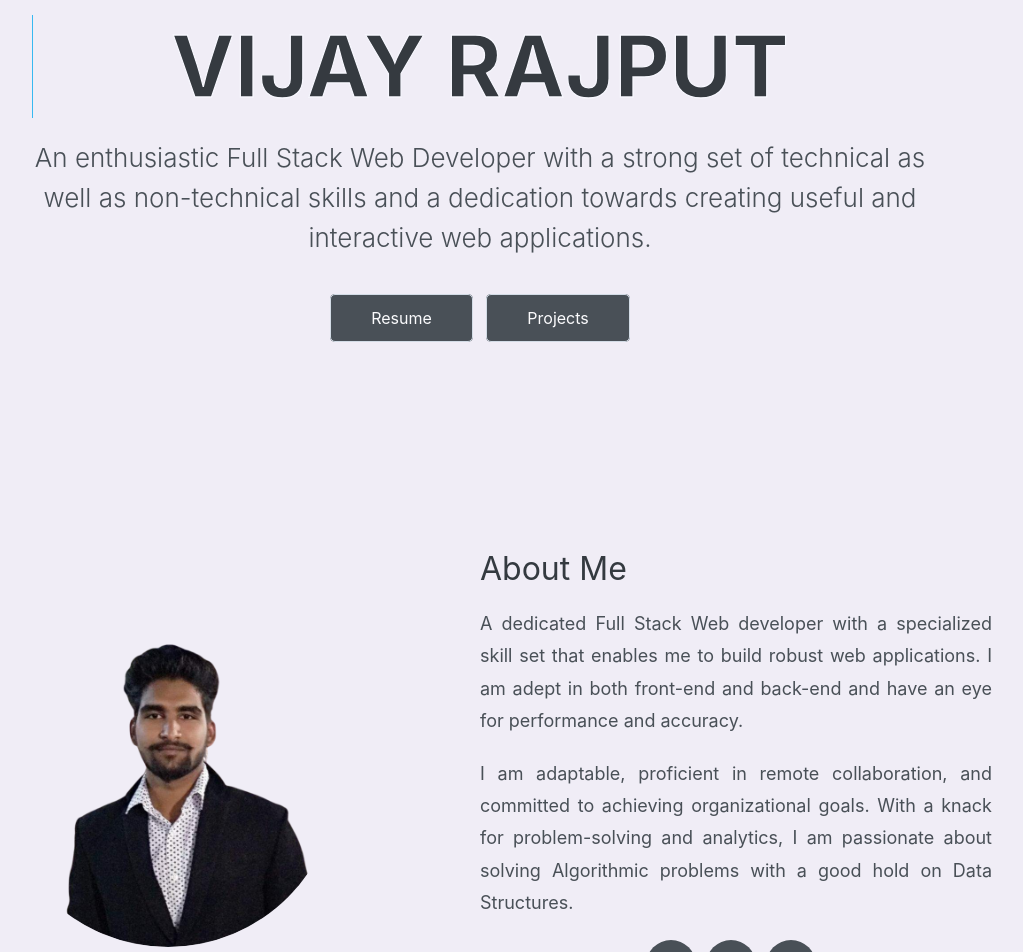
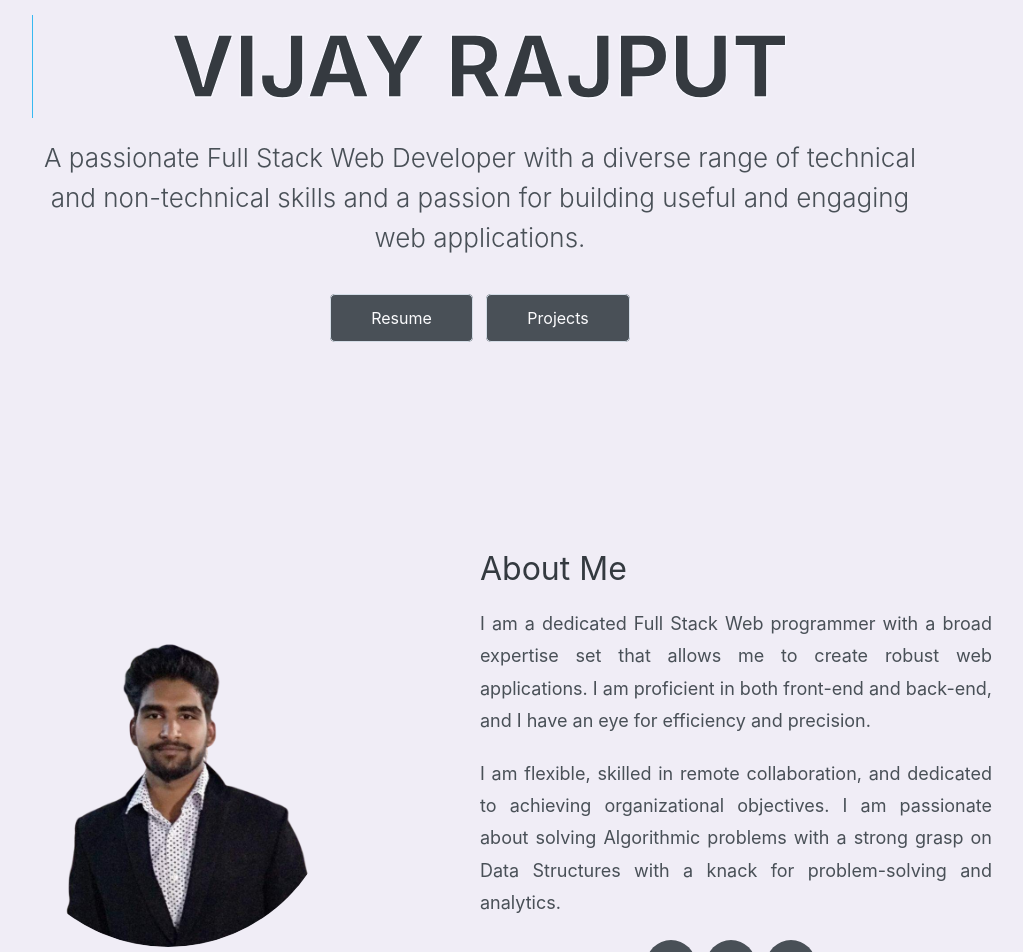
Before and after one commit to Rajput-Vijay/Vijay_Rajput_Portfolio, a React (Create React App) app: page / in a window 1280 px wide. Shown: the part 360-1312 px from the top of the page, without its empty margins (160-1183 px from the left). Built offline with nearby package versions, Linux system fonts and the light colour scheme; no server answers; a web font is replaced by a local one.

Commit message:
Updated stats

```diff
--- a/src/Components/About/About.jsx
+++ b/src/Components/About/About.jsx
@@ -42,16 +42,12 @@ const About = () => {
           <H1>About Me</H1>
           <AboutInfo>
             <AboutInfoP>
-              A dedicated Full Stack Web developer with a specialized skill set
-              that enables me to build robust web applications. I am adept in
-              both front-end and back-end and have an eye for performance and
-              accuracy.
+            I am a dedicated Full Stack Web programmer with a broad expertise set that allows me to create robust web applications.
+ I am proficient in both front-end and back-end, and I have an eye for efficiency and precision.
             </AboutInfoP>
             <AboutInfoP>
-              I am adaptable, proficient in remote collaboration, and committed
-              to achieving organizational goals. With a knack for
-              problem-solving and analytics, I am passionate about solving
-              Algorithmic problems with a good hold on Data Structures.
+            I am flexible, skilled in remote collaboration, and dedicated to achieving organizational objectives.
+ I am passionate about solving Algorithmic problems with a strong grasp on Data Structures with a knack for problem-solving and analytics.
             </AboutInfoP>
           </AboutInfo>
           <HeaderUl>
--- a/src/Components/Header/Header.jsx
+++ b/src/Components/Header/Header.jsx
@@ -16,9 +16,7 @@ const Banner = () => {
           </span>
           <br />
           <P>
-            An enthusiastic Full Stack Web Developer with a strong set of
-            technical as well as non-technical skills and a dedication towards
-            creating useful and interactive web applications.
+          A passionate Full Stack Web Developer with a diverse range of technical and non-technical skills and a passion for building useful and engaging web applications.
           </P>
           <HeaderButtons>
             <A
--- a/src/Components/Stats/Stats.jsx
+++ b/src/Components/Stats/Stats.jsx
@@ -36,11 +36,11 @@ const Stats = () => {
       <br />
       <br />
       <br />
-      <img
+      {/* <img
         src="https://ghchart.rshah.org/021F34/Rajput-Vijay"
         alt="fdsdf"
         style={{ width: "80%", display: "block",filter:"contrast(2)", margin: "auto" }}
-      />
+      /> */}
     </Container>
   );
 };
```
